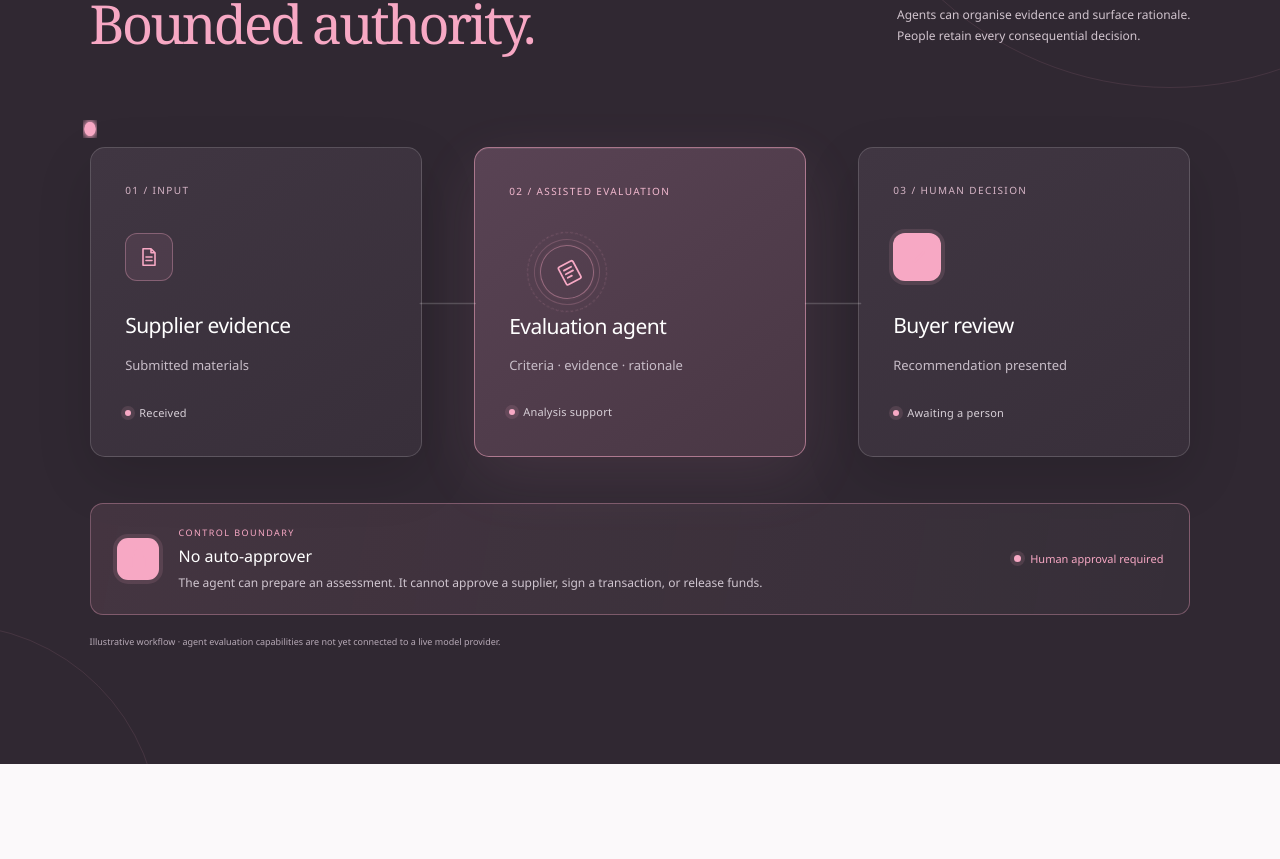
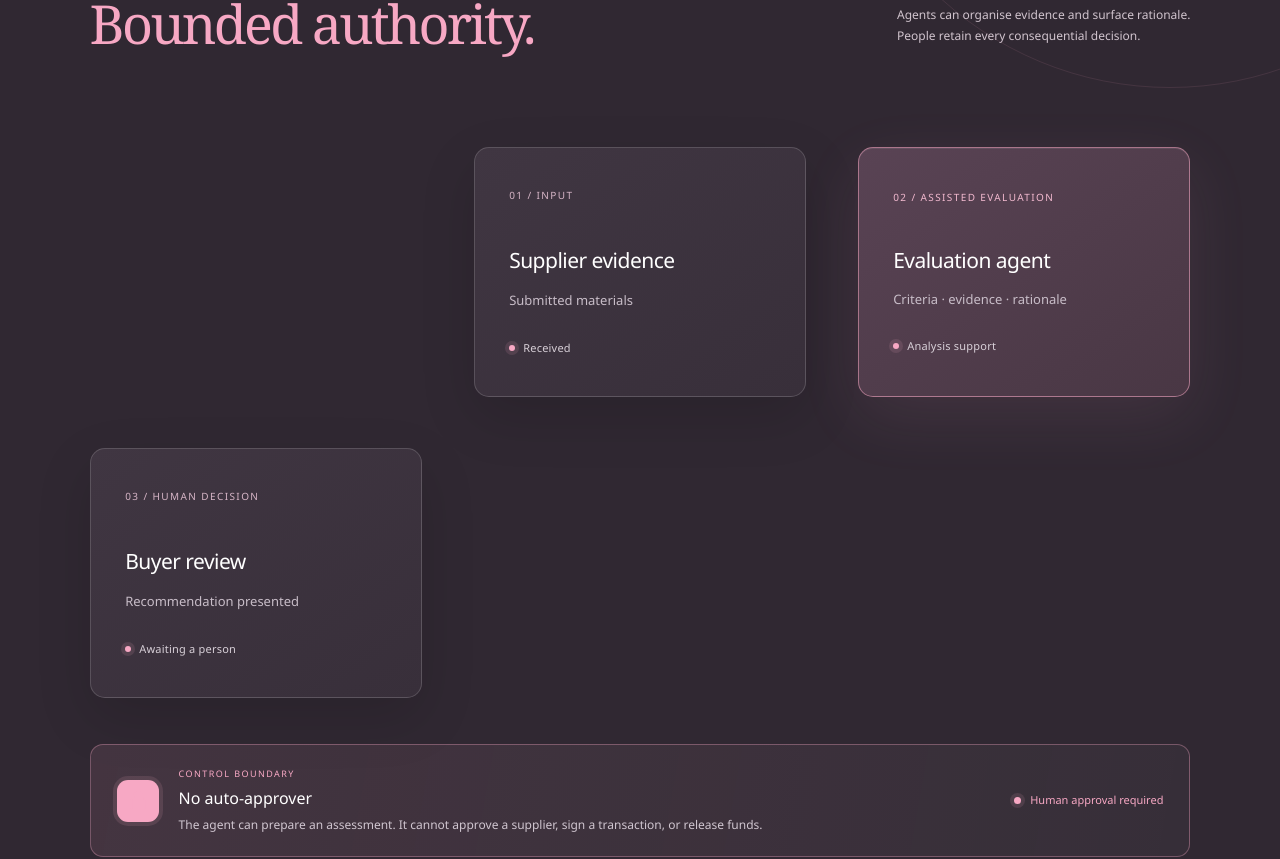
Before and after one commit to Lordprolific/alesxras, a Next.js app in the folder apps/web/: page / in a window 1280 px wide. Shown: the part 3220-4079 px from the top of the page. Built offline with nearby package versions, Linux system fonts and the light colour scheme.

Commit message:
Animate Section 04 evidence evaluation sequence

```diff
--- a/apps/web/src/components/landing-page.tsx
+++ b/apps/web/src/components/landing-page.tsx
@@ -125,27 +125,21 @@ export function LandingPage() {
 
     <section className="intelligence-section" id="agent-evaluation">
       <div className="intelligence-head"><div><span className="section-index">04 / AGENT-ASSISTED, HUMAN-LED</span><h2>Useful intelligence.<br/><span>Bounded authority.</span></h2></div><p>Agents can organise evidence and surface rationale.<br/>People retain every consequential decision.</p></div>
-      <div className="intelligence-flow" aria-label="Evidence is evaluated by an agent and then passed to a buyer for human review">
-        <svg className="intelligence-connectors" viewBox="0 0 1000 250" preserveAspectRatio="none" aria-hidden="true">
-          <defs><linearGradient id="workflow-line" x1="0" x2="1"><stop offset="0" stopColor="#F7A8C4"/><stop offset=".52" stopColor="#C58BA5"/><stop offset="1" stopColor="#F7A8C4"/></linearGradient><filter id="workflow-glow"><feGaussianBlur stdDeviation="3" result="blur"/><feMerge><feMergeNode in="blur"/><feMergeNode in="SourceGraphic"/></feMerge></filter></defs>
-          <path className="workflow-track" d="M300 124H350 M650 124H700" />
-          <path className="workflow-active" d="M205 124H395 M605 124H795" />
-          <circle r="5" className="workflow-packet packet-one" filter="url(#workflow-glow)"><animateMotion dur="3.2s" repeatCount="indefinite" path="M300 124H350"/></circle>
-          <circle r="5" className="workflow-packet packet-two" filter="url(#workflow-glow)"><animateMotion dur="3.2s" begin="1.6s" repeatCount="indefinite" path="M650 124H700"/></circle>
-        </svg>
+      <div className="intelligence-flow" aria-label="Supplier evidence moves through agent evaluation before buyer review">
+        <div className="workflow-rail" aria-hidden="true"><span className="workflow-rail-base"/><span className="workflow-rail-progress"/><i className="workflow-pulse pulse-a"/><i className="workflow-pulse pulse-b"/></div>
         <article className="flow-stage evidence-source">
           <span className="flow-stage-index">01 / INPUT</span>
-          <span className="flow-symbol"><svg viewBox="0 0 24 24" fill="none" aria-hidden="true"><path d="M6 3.75h8l4 4V20.25H6zM14 3.75v4h4M9 12h6M9 15.5h6" stroke="currentColor" strokeWidth="1.6" strokeLinecap="round" strokeLinejoin="round"/></svg></span>
+          <div className="evidence-visual" aria-hidden="true"><span className="evidence-sheet sheet-back"/><span className="evidence-sheet sheet-front"><i/><i/><i/></span><span className="evidence-arrival"/></div>
           <strong>Supplier evidence</strong><small>Submitted materials</small><span className="flow-state"><i/> Received</span>
         </article>
         <article className="flow-stage agent-core">
           <span className="flow-stage-index">02 / ASSISTED EVALUATION</span>
-          <div className="agent-orbit-small"><span className="agent-spark"><svg viewBox="0 0 24 24" fill="none" aria-hidden="true"><rect x="5" y="3.5" width="14" height="17" rx="1.5" stroke="currentColor" strokeWidth="1.5"/><path d="M8.5 8h7M8.5 11.5h7M8.5 15h4" stroke="currentColor" strokeWidth="1.5" strokeLinecap="round"/></svg></span></div>
+          <div className="evaluation-visual" aria-hidden="true"><span className="evaluation-grid"/><span className="evaluation-scan"/><span className="evaluation-row row-one"/><span className="evaluation-row row-two"/><span className="evaluation-row row-three"/><span className="evaluation-cursor"/></div>
           <strong>Evaluation agent</strong><small>Criteria · evidence · rationale</small><span className="flow-state"><i/> Analysis support</span>
         </article>
         <article className="flow-stage recommendation">
           <span className="flow-stage-index">03 / HUMAN DECISION</span>
-          <span className="recommendation-mark"><svg viewBox="0 0 24 24" fill="none" aria-hidden="true"><path d="m5 12.5 4.5 4L19 7" stroke="currentColor" strokeWidth="1.8" strokeLinecap="round" strokeLinejoin="round"/></svg></span>
+          <div className="review-visual" aria-hidden="true"><span className="review-line line-one"/><span className="review-line line-two"/><span className="review-line line-three"/><span className="review-marker"/></div>
           <strong>Buyer review</strong><small>Recommendation presented</small><span className="flow-state"><i/> Awaiting a person</span>
         </article>
       </div>
```
